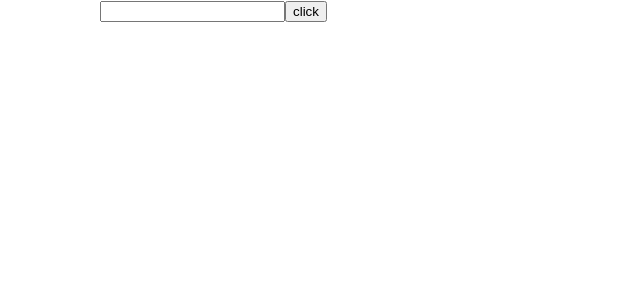
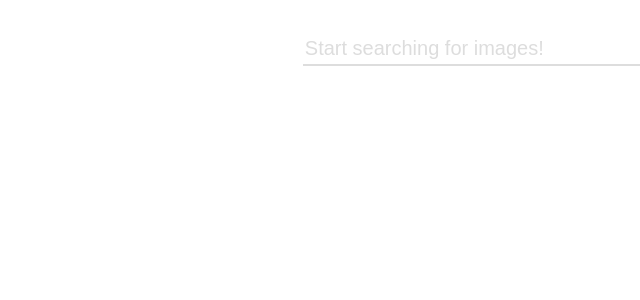
Before and after one commit to nhatdq1810/2359-challenge, a React (Create React App) app: page / in a window 1280 px wide. Shown: the top 300 px of the page, without its empty margins (28-668 px from the left). Built offline with nearby package versions, Linux system fonts and the light colour scheme.

Commit message:
Split to components

```diff
--- a/src/App.js
+++ b/src/App.js
@@ -1,8 +1,10 @@
 import React, { useState } from 'react';
 import { debounce } from 'lodash';
 import styles from './App.module.scss';
+import Gallery from './app/Gallery';
+import Search from './app/Search';
 
-const fetchImages = (searchQuery, setGallery) => async () => {
+const fetchImages = async (searchQuery, setGallery) => {
   const response = await fetch(`http://api.giphy.com/v1/gifs/search?api_key=E4ChLnZqoVvB0fZXoi3DJjJqSQE2dp07&limit=8&q=${searchQuery}`);
   if (response.status === 200) {
     const result = await response.json();
@@ -10,9 +12,15 @@ const fetchImages = (searchQuery, setGallery) => async () => {
   }
 };
 
-const onSearch = (setSearchQuery) => (event) => {
+const debounceFetchImages = debounce(fetchImages, 500);
+
+const onSearch = (setSearchQuery, setGallery) => (event) => {
   const value = event.target.value;
   setSearchQuery(value);
+
+  if (value) {
+    debounceFetchImages(value, setGallery);
+  }
 }
 
 function App() {
@@ -21,15 +29,8 @@ function App() {
 
   return (
     <div className={styles.page}>
-      <input type="text" value={searchQuery} onChange={onSearch(setSearchQuery)} />
-      <button onClick={fetchImages(searchQuery, setGallery)}>click</button>
-      <div className={styles.gallery}>
-        {gallery.map((image) => (
-          <div key={image.id} className={styles.galleryItem}>
-            <img className={styles.galleryImage} src={image.images.original_still.url} alt={image.title} />
-          </div>
-        ))}
-      </div>
+      <Search searchQuery={searchQuery} onSearch={onSearch(setSearchQuery, setGallery)} />
+      <Gallery gallery={gallery} />
     </div>
   );
 }
--- a/src/App.module.scss
+++ b/src/App.module.scss
@@ -1,22 +1,4 @@
 .page {
   width: 80%;
-  margin: auto;
+  margin: 32px auto;
 }
-
-.gallery {
-  display: flex;
-  flex-wrap: wrap;
-  margin: 0 -8px;
-
-  &Item {
-    flex: 0 0 calc(25% - 16px);
-    height: 200px;
-    margin: 8px;
-  }
-
-  &Image {
-    width: 100%;
-    height: 100%;
-    object-fit: cover;
-  }
-}
--- /dev/null
+++ b/src/app/Gallery.js
@@ -0,0 +1,20 @@
+import React from 'react';
+import styles from './Gallery.module.scss';
+import HeartIcon from '../heart.svg';
+
+function Gallery({gallery}) {
+  return (
+    <ul className={styles.gallery}>
+      {gallery.map((image) => (
+        <li key={image.id} className={styles.galleryItem}>
+          <img className={styles.galleryImage} src={image.images.original_still.url} alt={image.title} />
+          <button className={styles.likeButton}>
+            <img src={HeartIcon} alt="like icon" />
+          </button>
+        </li>
+      ))}
+    </ul>
+  )
+}
+
+export default Gallery;
--- /dev/null
+++ b/src/app/Gallery.module.scss
@@ -0,0 +1,41 @@
+.gallery {
+  display: flex;
+  flex-wrap: wrap;
+  margin: 0 -8px;
+
+  &Item {
+    position: relative;
+    flex: 0 0 calc(25% - 16px);
+    height: 200px;
+    margin: 8px;
+
+    @media screen and (max-width: 992px) {
+      flex: 0 0 calc(50% - 16px);
+    }
+
+    &:hover {
+      .likeButton {
+        opacity: 1;
+      }
+    }
+  }
+
+  &Image {
+    object-fit: cover;
+  }
+}
+
+.likeButton {
+  position: absolute;
+  right: 0;
+  bottom: 0;
+  width: 40px;
+  height: 40px;
+  background: none;
+  border: none;
+  opacity: 0.5;
+
+  &:hover {
+    cursor: pointer;
+  }
+}
--- /dev/null
+++ b/src/app/Search.js
@@ -0,0 +1,16 @@
+import React from 'react';
+import styles from './Search.module.scss';
+
+export default function Search({searchQuery, onSearch}) {
+  return (
+    <div className={styles.searchArea}>
+      <input
+        type="text"
+        placeholder="Start searching for images!"
+        className={styles.inputSearch}
+        value={searchQuery}
+        onChange={onSearch}
+      />
+    </div>
+  )
+}
--- /dev/null
+++ b/src/app/Search.module.scss
@@ -0,0 +1,24 @@
+.searchArea {
+  display: flex;
+  justify-content: center;
+  margin: 32px 0;
+}
+
+.inputSearch {
+  border: none;
+  border-bottom: 2px solid #dddddd;
+  width: 60%;
+  height: 30px;
+  font-size: 20px;
+  outline: none;
+
+  &:hover,
+  &:active,
+  &:focus {
+    border-bottom-color: grey;
+  }
+
+  &::placeholder {
+    color: #dddddd;
+  }
+}
--- a/src/index.css
+++ b/src/index.css
@@ -1,8 +1,17 @@
 body {
   margin: 0;
-  font-family: -apple-system, BlinkMacSystemFont, "Segoe UI", "Roboto", "Oxygen",
-    "Ubuntu", "Cantarell", "Fira Sans", "Droid Sans", "Helvetica Neue",
-    sans-serif;
-  -webkit-font-smoothing: antialiased;
-  -moz-osx-font-smoothing: grayscale;
 }
+
+ul {
+  padding: 0;
+  margin: 0;
+}
+
+li {
+  list-style: none;
+}
+
+img {
+  width: 100%;
+  height: 100%;
+}
```
Also changed, not shown: src/app/Navigation.js (added, +9 -0 lines), src/heart.svg (added).
